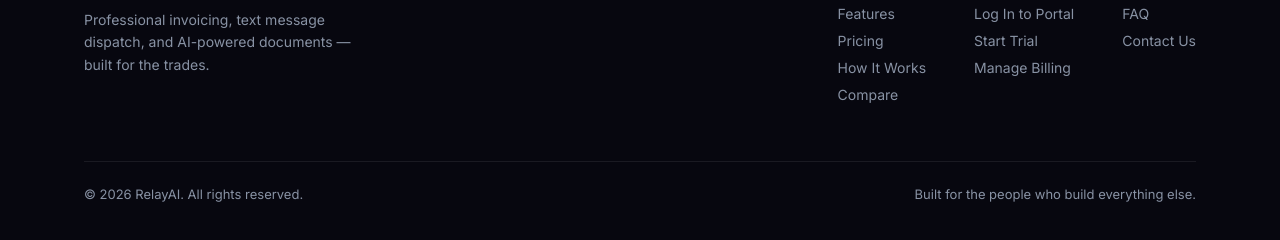
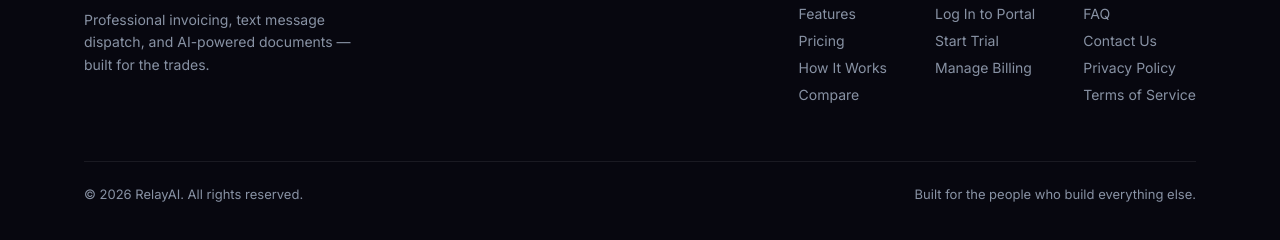
Before and after one commit to RelayAiUSA/relay-portal, a website: page relay-pwa/landing.html in a window 1280 px wide. Shown: the part 9192-9432 px from the top of the page. Drawn offline with Linux system fonts and the light colour scheme.

Commit message:
Update landing.html

```diff
--- a/relay-pwa/landing.html
+++ b/relay-pwa/landing.html
@@ -1194,6 +1194,8 @@
           <h4>Support</h4>
           <a href="#faq">FAQ</a>
           <a href="mailto:support@portal-relay.com">Contact Us</a>
+          <a href="/privacy.html">Privacy Policy</a>
+          <a href="/terms.html">Terms of Service</a>
         </div>
       </div>
     </div>
```
